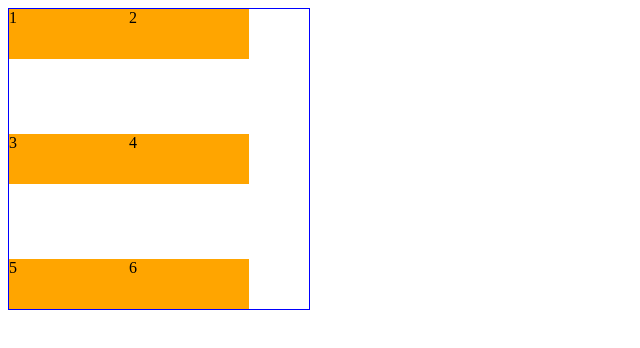
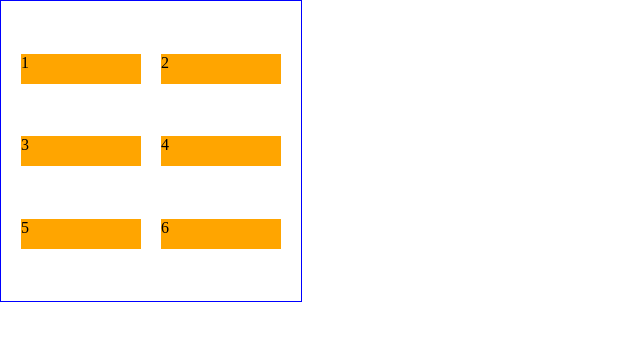
Before and after one commit to SmallMoca/rebirth, a plain HTML site: page css/flex.html in a window 1280 px wide. Shown: the whole page, without its empty margins (0-640 px from the left). Drawn offline with Linux system fonts and the light colour scheme.

Commit message:
feat: 🎸 flex 属性的熟悉

```diff
--- a/css/flex.html
+++ b/css/flex.html
@@ -6,23 +6,40 @@
   <meta name="viewport" content="width=device-width, initial-scale=1.0">
   <title>flex</title>
   <style>
+    * {
+      padding: 0;
+      margin: 0;
+    }
+
     .box {
       width: 300px;
       height: 300px;
       border: 1px solid blue;
+
+    }
+
+    .wrap {
+      height: 100%;
+      /* 设置为flex 弹性盒子布局 */
       display: flex;
-      row-gap: 20px;
+      /* 定义交叉轴对其方式 */
+      align-content: space-evenly;
+      /* 定义flex布局是否允许换行 */
       flex-wrap: wrap;
-      /* column-gap: 5%; */
-      align-content: space-between;
-
+      /* 定义主轴对其方式 */
+      justify-content: space-evenly;
+      /* 定义flex 布局 主轴的方向 默认 row 行，可选 row-reserve column column-reserve */
+      /* flex-direction: row; */
+      /* flex-flow flex-direction 和 flex-wrap的简写 */
+      /* flex-flow: wrap; */
     }
 
     .item {
       padding: 0;
       margin: 0;
       background: orange;
-      height: 50px;
+      height: 30px;
+      /* 定义flex 项目在主轴方向上的初始化大小 */
       flex-basis: 40%;
       /* flex: 1;
       flex-grow: 0;
@@ -33,6 +50,7 @@
 
 <body>
   <div class="box">
+    <div class="wrap">
       <span class="item">1</span>
       <span class="item">2</span>
       <span class="item">3</span>
@@ -40,6 +58,7 @@
       <span class="item">5</span>
       <span class="item">6</span>
     </div>
+  </div>
 </body>
 
 </html>
```
Lines whose indentation alone changed are shown as unchanged.
